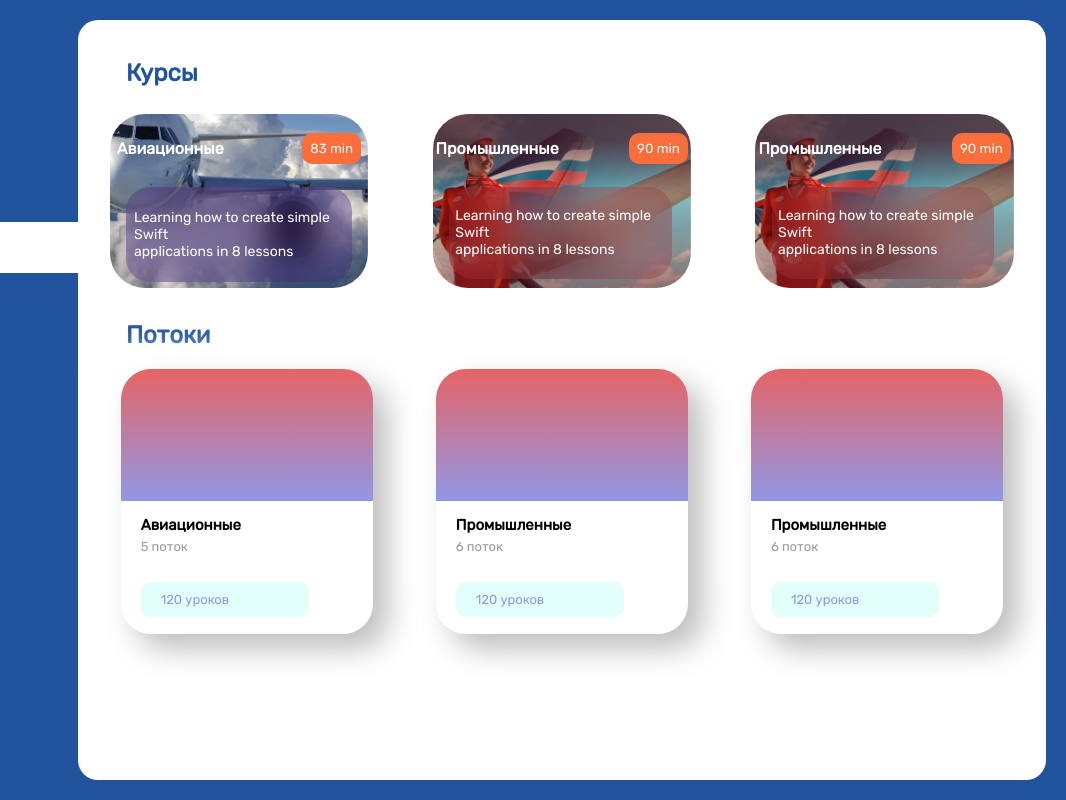
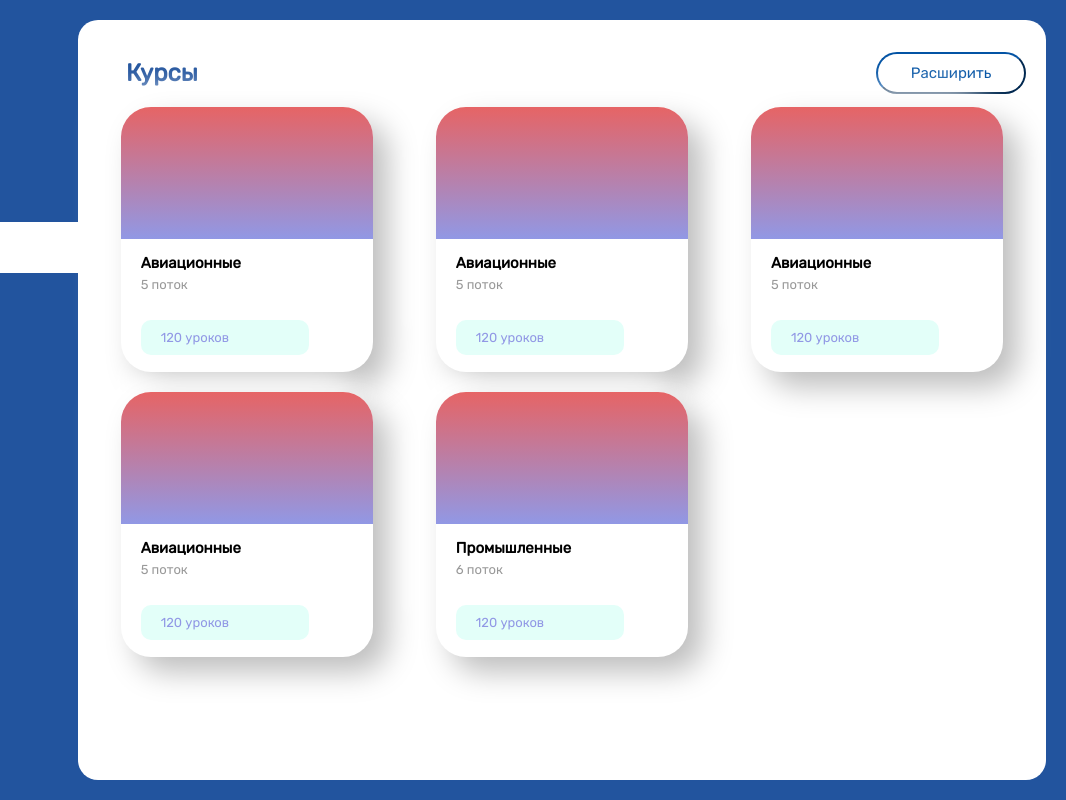
Before and after one commit to Soltanbkz/transit_aviation_teachers, a plain HTML site: page coursesAfterSignUpAdmin.html in a window 1280 px wide. Shown: the full height of the page, 214-1280 px from the left. Drawn offline with nearby package versions, Linux system fonts and the light colour scheme; a script that the page names is missing.

Commit message:
changes:

```diff
--- a/coursesAfterSignUpAdmin.html
+++ b/coursesAfterSignUpAdmin.html
@@ -11,6 +11,7 @@
   <link href="https://fonts.googleapis.com/css2?family=Lexend&display=swap">
   <link rel="stylesheet" type="text/css" href="css/coursesAfterSignUpAdmin.css" rel="stylesheet" />
   <link href="https://fonts.googleapis.com/css2?family=Rubik&display=swap" rel="stylesheet">
+  <script src="https://kit.fontawesome.com/140219e2b5.js" crossorigin="anonymous"></script>
 </head>
 
 <body>
@@ -125,7 +126,6 @@
     <a href="student.html">
       <img  width="24" src="img/icons8-студент-48.png" alt=""><span class="sidebar_text">Студенты</span></a>
     </a><br>
-
     <a href="profileSettingsAdmin.html">
       <img width="24" src="img/icons8-настройки-48.png" alt="">
       <span class="sidebar_text">Настройки</span></a>
@@ -147,98 +147,58 @@
 
       <!-- search-input -->
 
-      <!-- Training sectors -->
+        <!--courses-->
 
-      <div class="training_sectors">
+        <div class="our_courses">
+
+          <div class="text-courses">
 
           <h2 class="training_sectors_h2">Курсы</h2>
 
-        <!-- training_sectors_images -->
 
-        <div class="training_sectors_images">
-
-          <!-- training_sectors_aviation -->
-
-          <div class="training_sectors_aviation">
-
-            <div class="aviation-img">
-
-
-              <div class="course-info">
-                <div class="course-type">
-                  <h3>Авиационные</h3>
-                </div>
-                <button class="course-minutes">
-                  83 min
-                </button>
-              </div>
-
-              <img src="img/Mask Group.png" alt="">
-
-              <div class="aviation-text">
-                <p>Learning how to create simple Swift <br> applications in 8 lessons</p>
-              </div>
+        <div class="btn-container">
+          <button class="expand-btn">Расширить</button>
         </div>
 
         </div>
 
-          <!-- training_sectors_industrial -->
-
-          <div class="training_sectors_indusrial">
-
-            <div class="aviation-img">
-
-              <div class="course-info">
-                <div class="course-type">
-                  <h3>Промышленные</h3>
-                </div>
-                <button class="course-minutes">
-                  90 min
-                </button>
+          <div class="flows">
+            <div class="card">
+              <div class="img">
               </div>
 
-              <img src="img/Mask Group2.png" alt="">
-
-              <div class="aviation-text-industry">
-                <p>Learning how to create simple Swift <br> applications in 8 lessons</p>
+              <div class="text">
+                <p class="h3"> Авиационные </p>
+                <p class="p"> 5 поток </p>
+                <div class="icon-box">
+                  <a href="moduleAdmin.html" class="span">120 уроков
+                </a></div>
               </div>
             </div>
-
+            <div class="card">
+              <div class="img">
               </div>
 
-          <div class="training_sectors_indusrial">
-
-            <div class="aviation-img">
-
-              <div class="course-info">
-                <div class="course-type">
-                  <h3>Промышленные</h3>
+              <div class="text">
+                <p class="h3"> Авиационные </p>
+                <p class="p"> 5 поток </p>
+                <div class="icon-box">
+                  <a href="moduleAdmin.html" class="span">120 уроков
+                </a></div>
               </div>
-                <button class="course-minutes">
-                  90 min
-                </button>
+            </div>
+            <div class="card">
+              <div class="img">
               </div>
 
-              <img src="img/Mask Group2.png" alt="">
-
-              <div class="aviation-text-industry">
-                <p>Learning how to create simple Swift <br> applications in 8 lessons</p>
+              <div class="text">
+                <p class="h3"> Авиационные </p>
+                <p class="p"> 5 поток </p>
+                <div class="icon-box">
+                  <a href="moduleAdmin.html" class="span">120 уроков
+                </a></div>
               </div>
             </div>
-
-          </div>
-
-        </div>
-
-      </div>
-
-        <!--courses-->
-
-        <div class="our_courses">
-
-          <h2 class="training_sectors_h2">Потоки</h2>
-
-          <div class="flows">
             <div class="card">
               <div class="img">
               </div>
@@ -262,7 +222,40 @@
                 </a></div>
               </div>
             </div>
-            <div class="card">
+            <div class="card hidden expandable">
+              <div class="img">
+              </div>
+              <div class="text">
+                <p class="h3">Промышленные</p>
+                <p class="p">6 поток</p>
+                <div class="icon-box">
+                  <a href="moduleAdmin.html" class="span">120 уроков
+                </a></div>
+              </div>
+            </div>
+            <div class="card hidden expandable">
+              <div class="img">
+              </div>
+              <div class="text">
+                <p class="h3">Промышленные</p>
+                <p class="p">6 поток</p>
+                <div class="icon-box">
+                  <a href="moduleAdmin.html" class="span">120 уроков
+                </a></div>
+              </div>
+            </div>
+            <div class="card hidden expandable">
+              <div class="img">
+              </div>
+              <div class="text">
+                <p class="h3">Промышленные</p>
+                <p class="p">6 поток</p>
+                <div class="icon-box">
+                  <a href="moduleAdmin.html" class="span">120 уроков
+                </a></div>
+              </div>
+            </div>
+            <div class="card hidden expandable">
               <div class="img">
               </div>
               <div class="text">
@@ -282,7 +275,25 @@
   </div>
   </div>
 
+  <script src="https://code.jquery.com/jquery-3.6.0.js"
+  integrity="sha256-H+K7U5CnXl1h5ywQfKtSj8PCmoN9aaq30gDh27Xc0jk=" crossorigin="anonymous">
+</script>
   <script src="js/side-bar.js"></script>
+  <script>
+    $(document).ready(function(){
+    let hiddenRow = $(".expandable");
+    $(".expand-btn").click(function(){
+        hiddenRow.toggleClass("hidden");
+        if (hiddenRow.is(":visible")){
+            $(".expand-btn").html("Уменьшить");
+        }
+        else{
+            $(".expand-btn").html("Расширить");
+        }
+    })
+});
+  </script>
+
 </body>
 
 </html>
--- a/css/coursesAfterSignUpAdmin.css
+++ b/css/coursesAfterSignUpAdmin.css
@@ -585,6 +585,42 @@ main .sidebar {
   transform: rotate(180deg);
 }
 
+
+.hidden{
+  display: none;
+}
+
+.btn-container button:hover{
+  background-color: #0353a4;
+  color: white;
+  position: relative;
+  top: 3px;
+  box-shadow: 0 5px 5px rgb(220, 220, 220);
+}
+
+.text-courses{
+  display: flex;
+  justify-content: space-between;
+  align-items: center;
+}
+
+.text-courses .btn-container{
+  margin-top: 2%;
+  margin-right: 20px;
+}
+
+.btn-container button{
+  width: 150px;
+  border-radius: 40px;
+  border-color: #0353a4;
+  color: #0353a4;
+  background-color: transparent;
+  padding: 10px 0;
+  cursor: pointer;
+  transition: .3s;
+  font-size: 15px;
+}
+
 .line {
   fill: none;
   transition: stroke-dasharray 400ms, stroke-dashoffset 400ms;
```
Also changed, not shown: css/mainAfterSignUpAdmin.css (+12 -7 lines), mainAfterSignUpAdmin.html (+27 -23 lines). Lines whose indentation alone changed are shown as unchanged.
